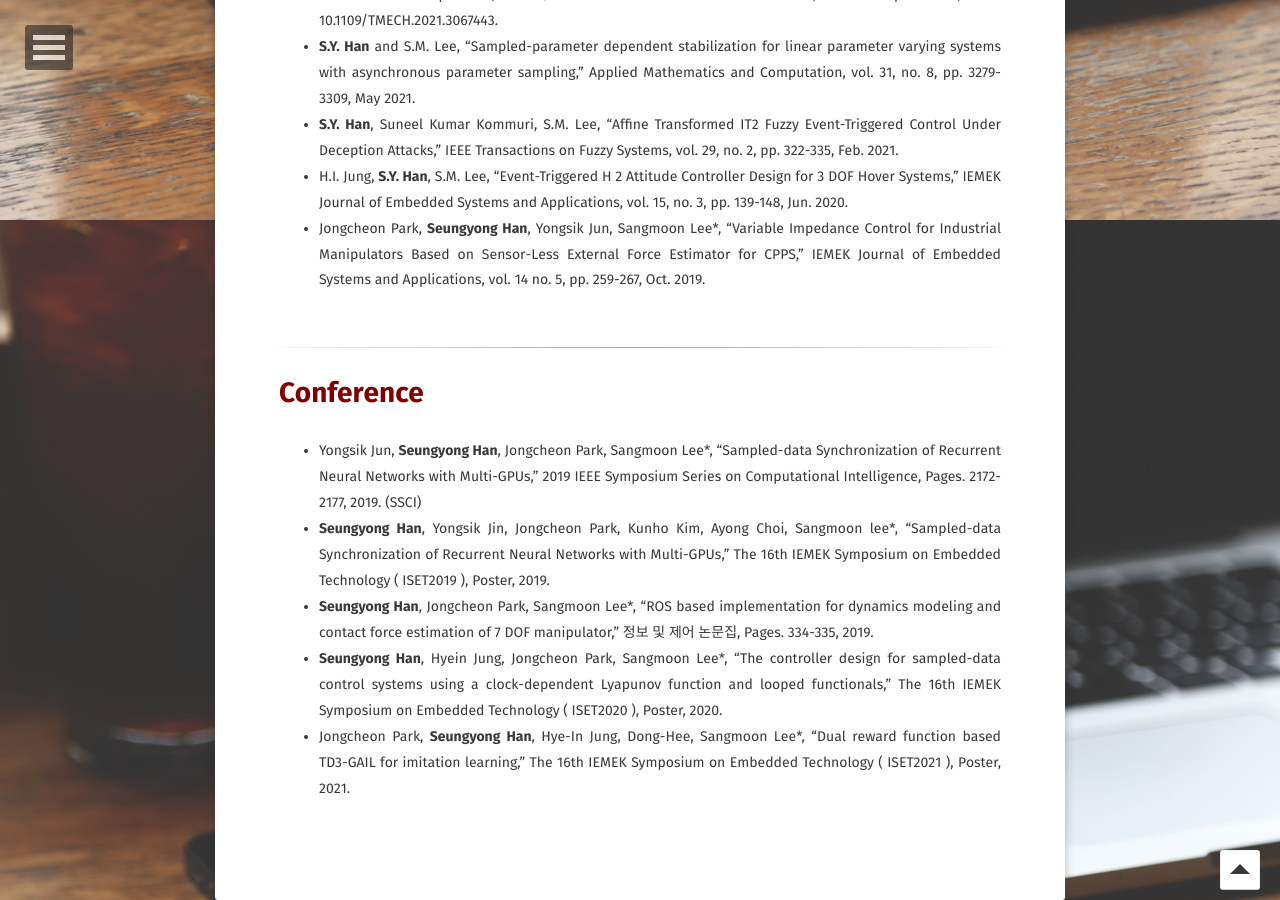
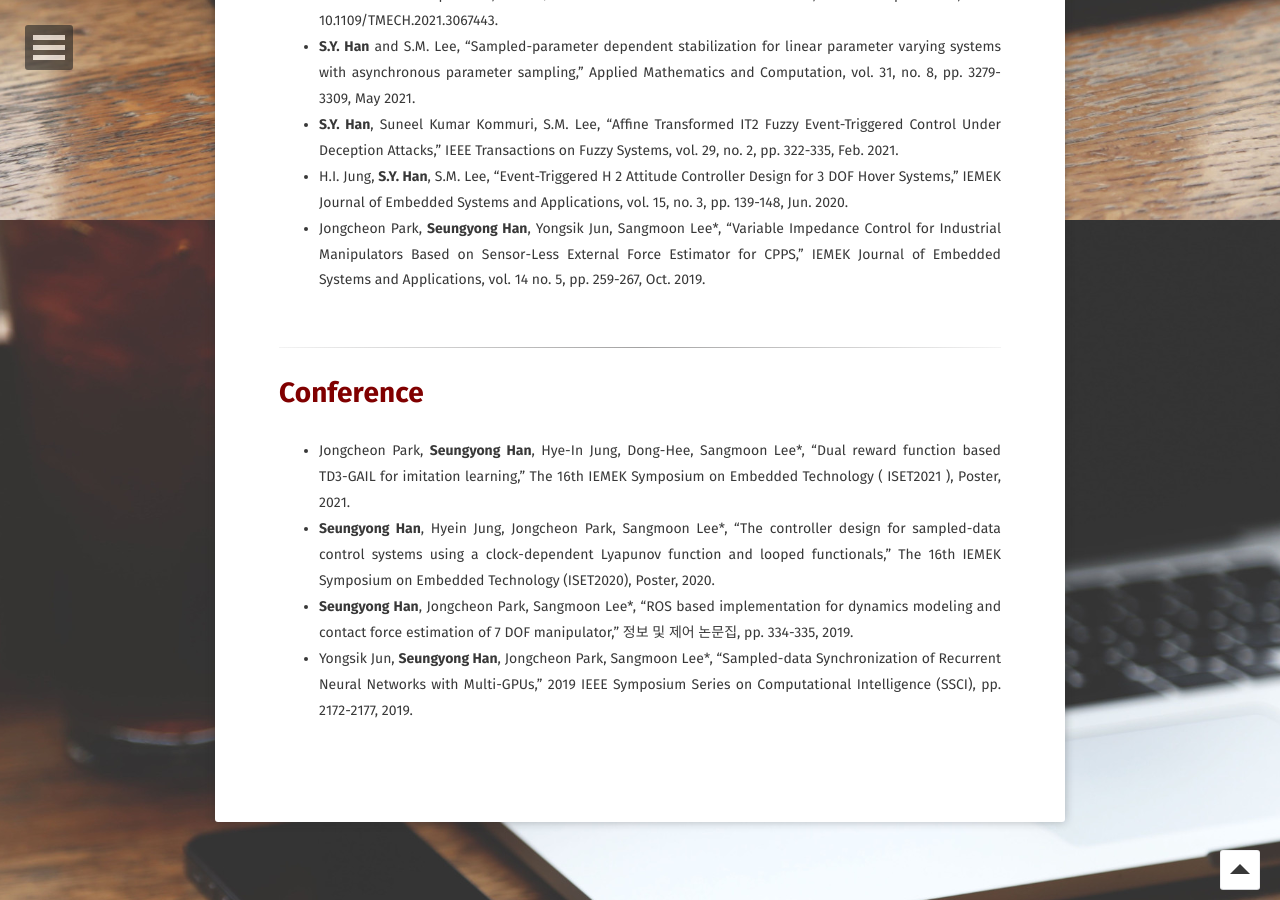
Before and after one commit to Expert-Han/Expert-Han.github.io, a Jekyll site: the page built from papers/index.md, in a window 1280 px wide and 900 px high, scrolled down 680 px. Built offline with Jekyll 4.4.1, drawn with Linux system fonts in a browser that asks for light colours; some web fonts are replaced.

Commit message:
Update index.md

```diff
--- a/papers/index.md
+++ b/papers/index.md
@@ -30,10 +30,9 @@ Applied Mathematics and Computation, vol. 31, no. 8, pp. 3279-3309, May 2021.
 ---
 
 # <span style="color:#800000">Conference</span>
--  Yongsik Jun, **Seungyong Han**, Jongcheon Park, Sangmoon Lee*, "Sampled-data Synchronization of Recurrent Neural Networks with Multi-GPUs," 2019 IEEE Symposium Series on Computational Intelligence, Pages. 2172-2177, 2019. (SSCI)
-- **Seungyong Han**, Yongsik Jin, Jongcheon Park, Kunho Kim, Ayong Choi, Sangmoon lee*, "Sampled-data Synchronization of Recurrent Neural Networks with Multi-GPUs," The 16th IEMEK Symposium on Embedded Technology ( ISET2019 ), Poster, 2019.
-- **Seungyong Han**, Jongcheon Park, Sangmoon Lee*, "ROS based implementation for dynamics modeling and contact force estimation of 7 DOF manipulator," 정보 및 제어 논문집, Pages. 334-335, 2019.
-- **Seungyong Han**, Hyein Jung, Jongcheon Park, Sangmoon Lee*, "The controller design for sampled-data control systems using a clock-dependent Lyapunov function and looped functionals," The 16th IEMEK Symposium on Embedded Technology ( ISET2020 ), Poster, 2020.
 - Jongcheon Park, **Seungyong Han**, Hye-In Jung, Dong-Hee, Sangmoon Lee*, "Dual reward function based TD3-GAIL for imitation learning," The 16th IEMEK Symposium on Embedded Technology ( ISET2021 ), Poster, 2021.
+- **Seungyong Han**, Hyein Jung, Jongcheon Park, Sangmoon Lee*, "The controller design for sampled-data control systems using a clock-dependent Lyapunov function and looped functionals," The 16th IEMEK Symposium on Embedded Technology (ISET2020), Poster, 2020.
+- **Seungyong Han**, Jongcheon Park, Sangmoon Lee*, "ROS based implementation for dynamics modeling and contact force estimation of 7 DOF manipulator," 정보 및 제어 논문집, pp. 334-335, 2019.
+- Yongsik Jun, **Seungyong Han**, Jongcheon Park, Sangmoon Lee*, "Sampled-data Synchronization of Recurrent Neural Networks with Multi-GPUs," 2019 IEEE Symposium Series on Computational Intelligence (SSCI), pp. 2172-2177, 2019.
 
 <br>
```
